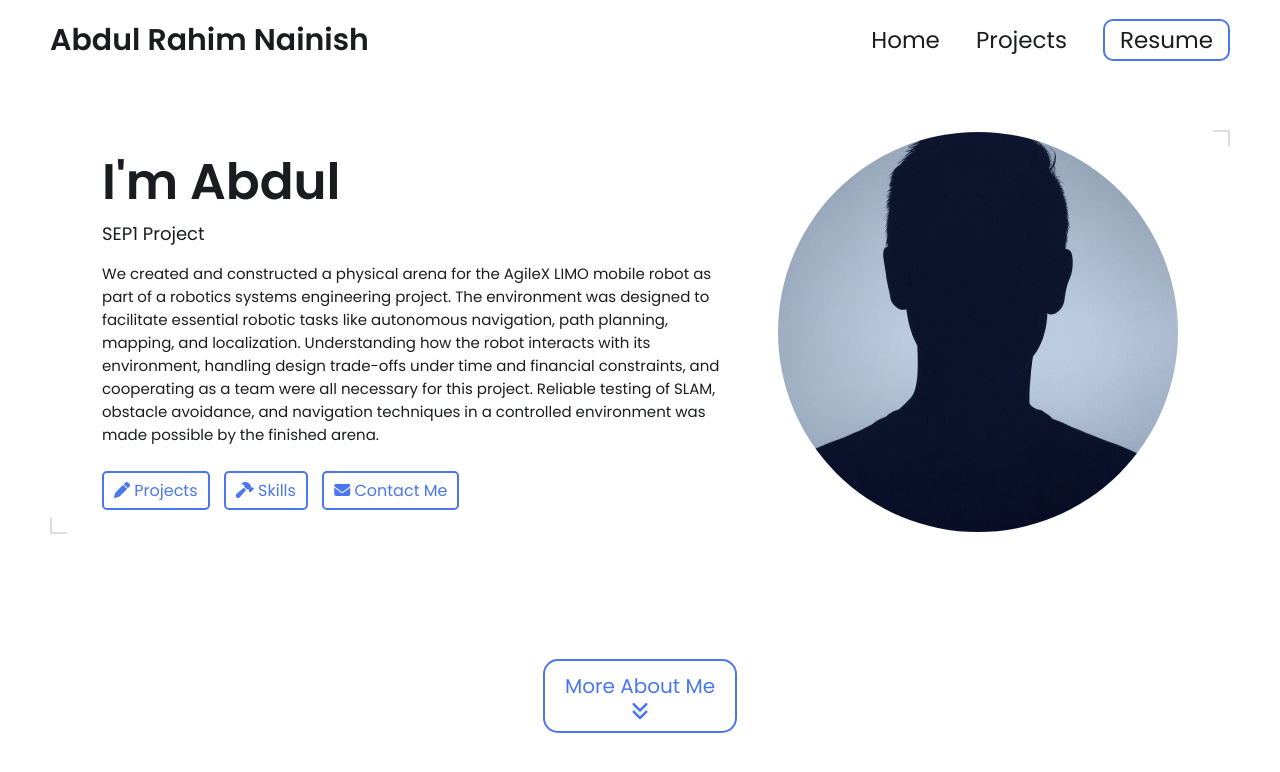
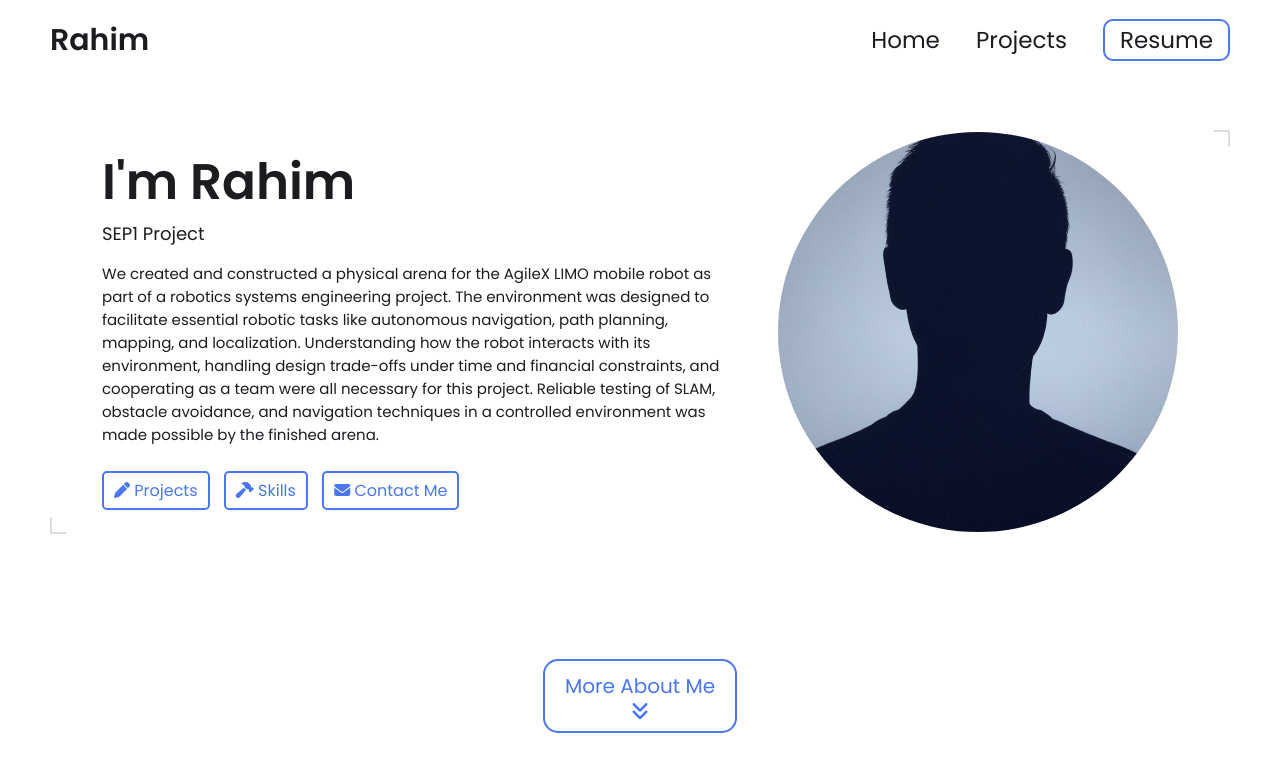
Before and after one commit to abdulrahimnainish/abdulrahimnainish.github.io, a Jekyll site: the page built from index.html, in a window 1280 px wide and 900 px high. Shown: the top 772 px of the window. Built offline with Jekyll 4.4.1, drawn with Linux system fonts in a browser that asks for light colours.

Commit message:
Update _config.yml

```diff
--- a/_config.yml
+++ b/_config.yml
@@ -12,7 +12,7 @@ title: Abdul Rahim Nainish's Portfolio # This is what shows up in the tab of the
 
 
 # Hero Section
-name: Abdul Rahim Nainish
+name: Rahim
 headline: SEP1 Project
 description: >- # dont remove this line. this will ignore all new lines until the next section
   We created and constructed a physical arena for the AgileX LIMO mobile robot as part of a robotics systems engineering project. The environment
```
